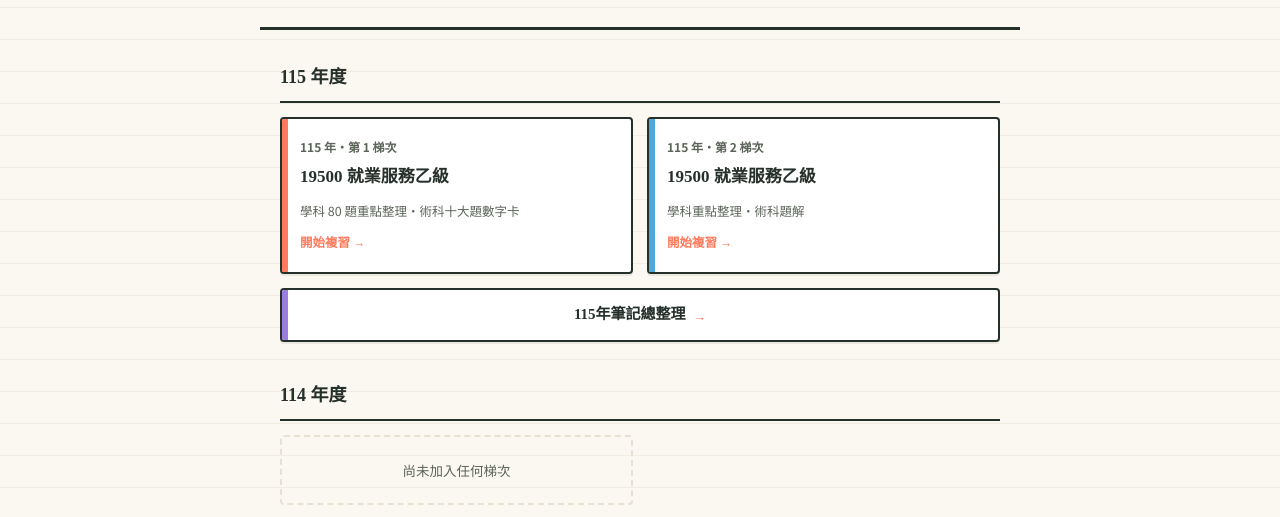
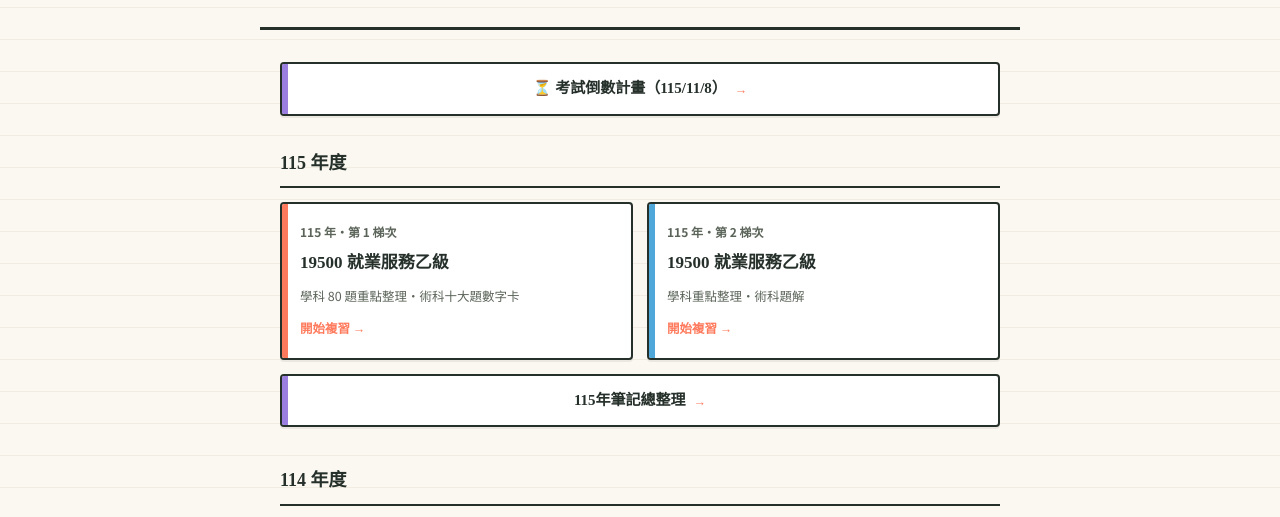
Before and after one commit to nanami523/job-test, a plain HTML site: page index.html in a window 1280 px wide. Shown: the part 248-765 px from the top of the page. Drawn offline with Linux system fonts and the light colour scheme.

Commit message:
Add countdown plan link to index.html

```diff
--- a/index.html
+++ b/index.html
@@ -106,6 +106,11 @@
 
 <main>
 
+  <a class="notesBar" href="https://claude.ai/artifact/SekeVgnLMp6RnrbERdJzHi" target="_blank" rel="noopener" style="margin:0 0 32px">
+    <span class="notes-title">⏳ 考試倒數計畫（115/11/8）</span>
+    <span class="notes-go">→</span>
+  </a>
+
   <div class="yearGroup">
     <h2>115 年度</h2>
     <div class="examGrid">
```
